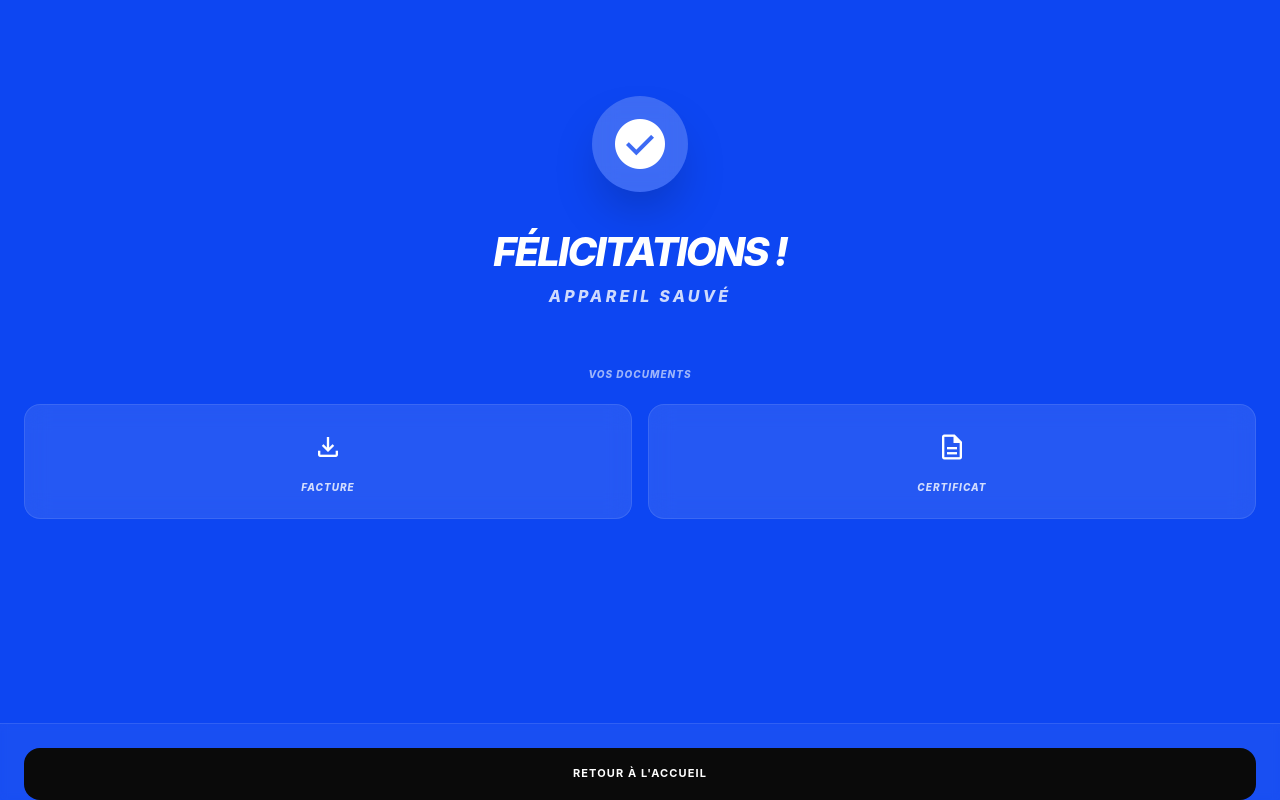
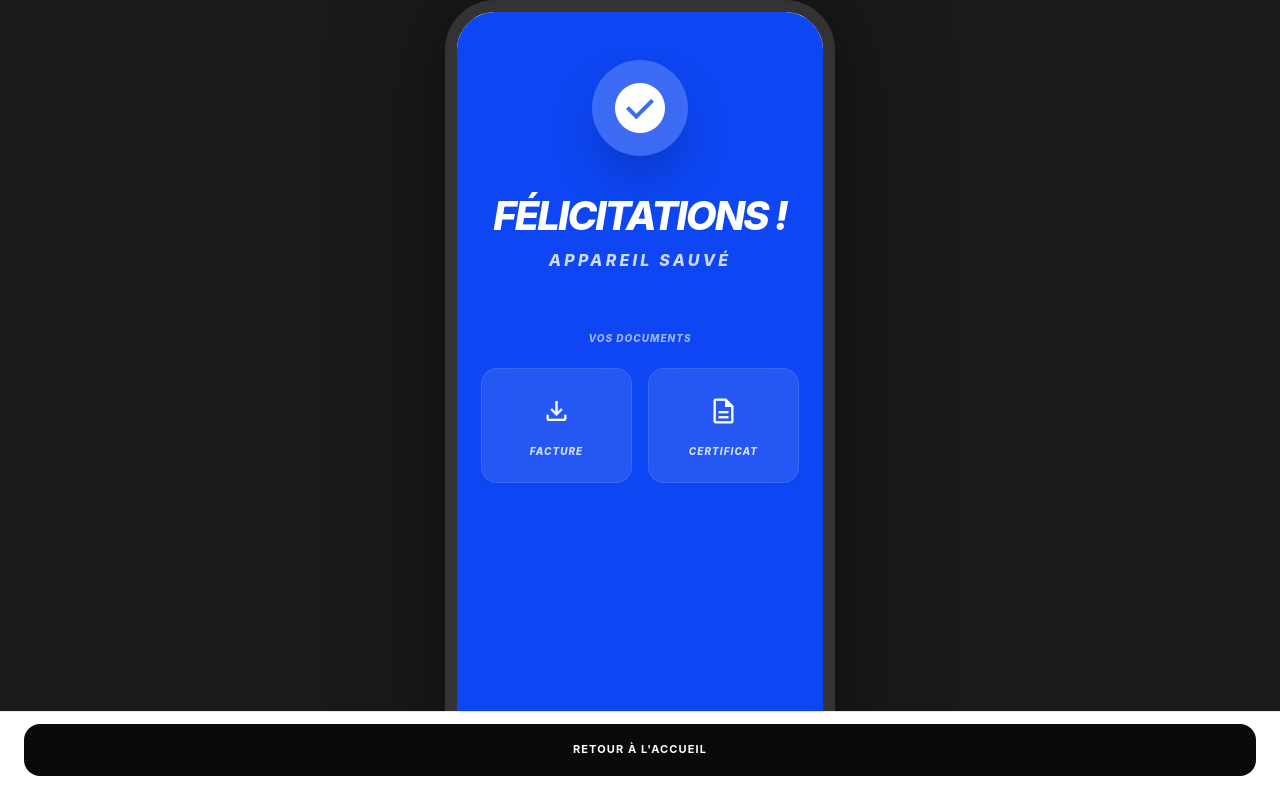
Before and after one commit to PaulCochet/Loop_bachlor_project, a React (Vite) app in the folder loop-react-app/: page /success in a window 1280 px wide. Built offline with nearby package versions, Linux system fonts and the light colour scheme.

Commit message:
interfface paiment bouton

```diff
--- a/loop-react-app/src/components/shared/ScreenLayout.jsx
+++ b/loop-react-app/src/components/shared/ScreenLayout.jsx
@@ -24,7 +24,7 @@ const ScreenLayout = ({ children, actions, className = "" }) => {
           left: 0,
           width: '100%',
           padding: '12px 24px',
-          paddingBottom: 'calc(12px + env(safe-area-inset-bottom))',
+          paddingBottom: 'calc(24px + env(safe-area-inset-bottom))',
           background: 'white',
           borderTop: '0.5px solid #E5E5E5',
           zIndex: 9999,
--- a/loop-react-app/src/pages/user/InterventionSummary.jsx
+++ b/loop-react-app/src/pages/user/InterventionSummary.jsx
@@ -14,19 +14,16 @@ const InterventionSummary = () => {
   }, []);
 
   return (
-    <div
-      className="flex flex-col overflow-hidden"
-      style={{
-        minHeight: '100dvh',
-        height: '100dvh',
-        width: '100%',
-        position: 'fixed',
-        top: 0,
-        left: 0,
-        backgroundColor: '#0D46F2',
-        overflowY: 'auto'
-      }}
+    <ScreenLayout
+      className="!bg-[#0D46F2]"
+      actions={
+        <Button onClick={() => navigate('/payment')}>
+          Procéder au paiement
+          <span className="material-symbols-outlined ml-1">payments</span>
+        </Button>
+      }
     >
+      <div className="-mx-6 -mt-6">
         {/* STATUS HERO - Full bleed colored background */}
         <div className="bg-[#0D46F2] pt-16 pb-12 px-6 flex flex-col items-center text-center text-white relative">
           <div className="w-20 h-20 bg-white/20 backdrop-blur-md rounded-full flex items-center justify-center mb-8">
@@ -39,7 +36,7 @@ const InterventionSummary = () => {
         </div>
 
         {/* PRODUCT/INTERVENTION SHEET - White background, structured data */}
-      <div className="flex-1 overflow-y-auto no-scrollbar px-6 py-10 space-y-8 bg-white">
+        <div className="px-6 py-10 space-y-8 bg-white min-h-[50vh] rounded-t-[32px] -mt-6 relative z-10">
           <div className="space-y-6">
             <header className="flex items-center gap-4">
               <h3 className="text-[10px] display-text tracking-[0.2em] uppercase text-[#8C8C8C]">Fiche Intervention</h3>
@@ -81,15 +78,8 @@ const InterventionSummary = () => {
             <span className="material-symbols-outlined !text-4xl text-[#0D46F2]/20">eco</span>
           </div>
         </div>
-
-      {/* Sticky Footer */}
-      <div className="flex-shrink-0 p-6 pt-4 pb-0 bg-white border-t border-[#E5E5E5]">
-        <Button onClick={() => navigate('/payment')}>
-          Procéder au paiement
-          <span className="material-symbols-outlined ml-1">payments</span>
-        </Button>
       </div>
-    </div>
+    </ScreenLayout>
   );
 };
 
--- a/loop-react-app/src/pages/user/Success.jsx
+++ b/loop-react-app/src/pages/user/Success.jsx
@@ -2,6 +2,8 @@ import React from 'react';
 import { useNavigate } from 'react-router-dom';
 import { motion } from 'framer-motion';
 import Button from '../../components/shared/Button';
+
+  import ScreenLayout from '../../components/shared/ScreenLayout';
 
   const Success = () => {
     const navigate = useNavigate();
@@ -14,20 +16,18 @@ const Success = () => {
     }, []);
 
     return (
-    <div
-      className="flex flex-col relative overflow-hidden"
-      style={{
-        minHeight: '100dvh',
-        height: '100dvh',
-        width: '100%',
-        position: 'fixed',
-        top: 0,
-        left: 0,
-        backgroundColor: '#0D46F2',
-        overflowY: 'auto'
-      }}
+      <ScreenLayout
+        className="!bg-[#0D46F2]"
+        actions={
+          <Button
+            variant="black"
+            onClick={() => navigate('/rate-technician')}
           >
-      <div className="flex-1 px-6 pt-24 pb-32 flex flex-col items-center text-center text-white">
+            Retour à l'accueil
+          </Button>
+        }
+      >
+        <div className="flex flex-col items-center text-center text-white pt-12 pb-24">
           {/* Animated Checkmark */}
           <motion.div
             initial={{ scale: 0 }}
@@ -74,20 +74,7 @@ const Success = () => {
             </div>
           </div>
         </div>
-
-      {/* Footer CTA */}
-      <div
-        className="p-6 bg-white/5 backdrop-blur-sm border-t border-white/10"
-        style={{ paddingBottom: 'env(safe-area-inset-bottom, 24px)' }}
-      >
-        <Button
-          variant="black"
-          onClick={() => navigate('/rate-technician')}
-        >
-          Retour à l'accueil
-        </Button>
-      </div>
-    </div>
+      </ScreenLayout>
     );
   };
 
```
Lines whose indentation alone changed are shown as unchanged.
